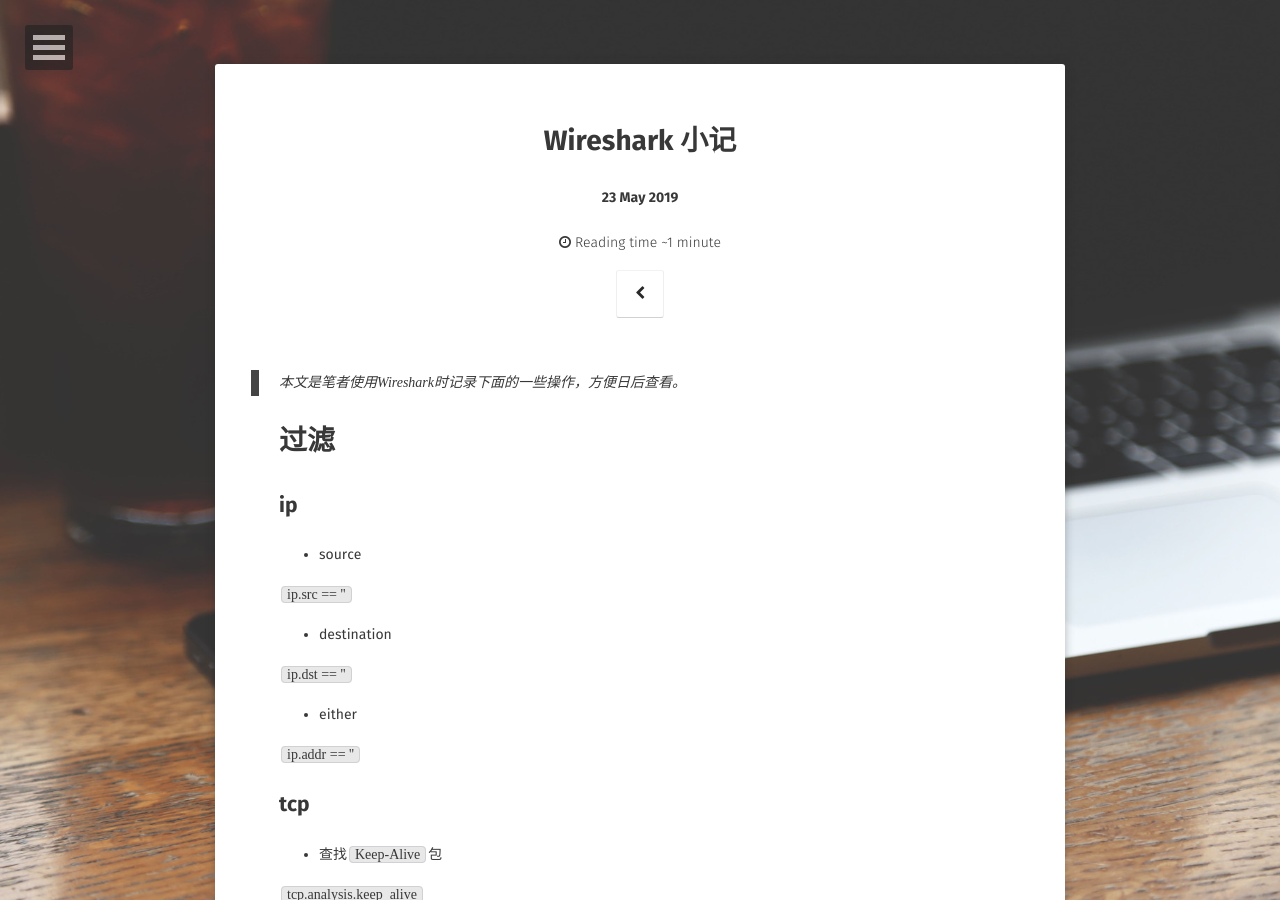
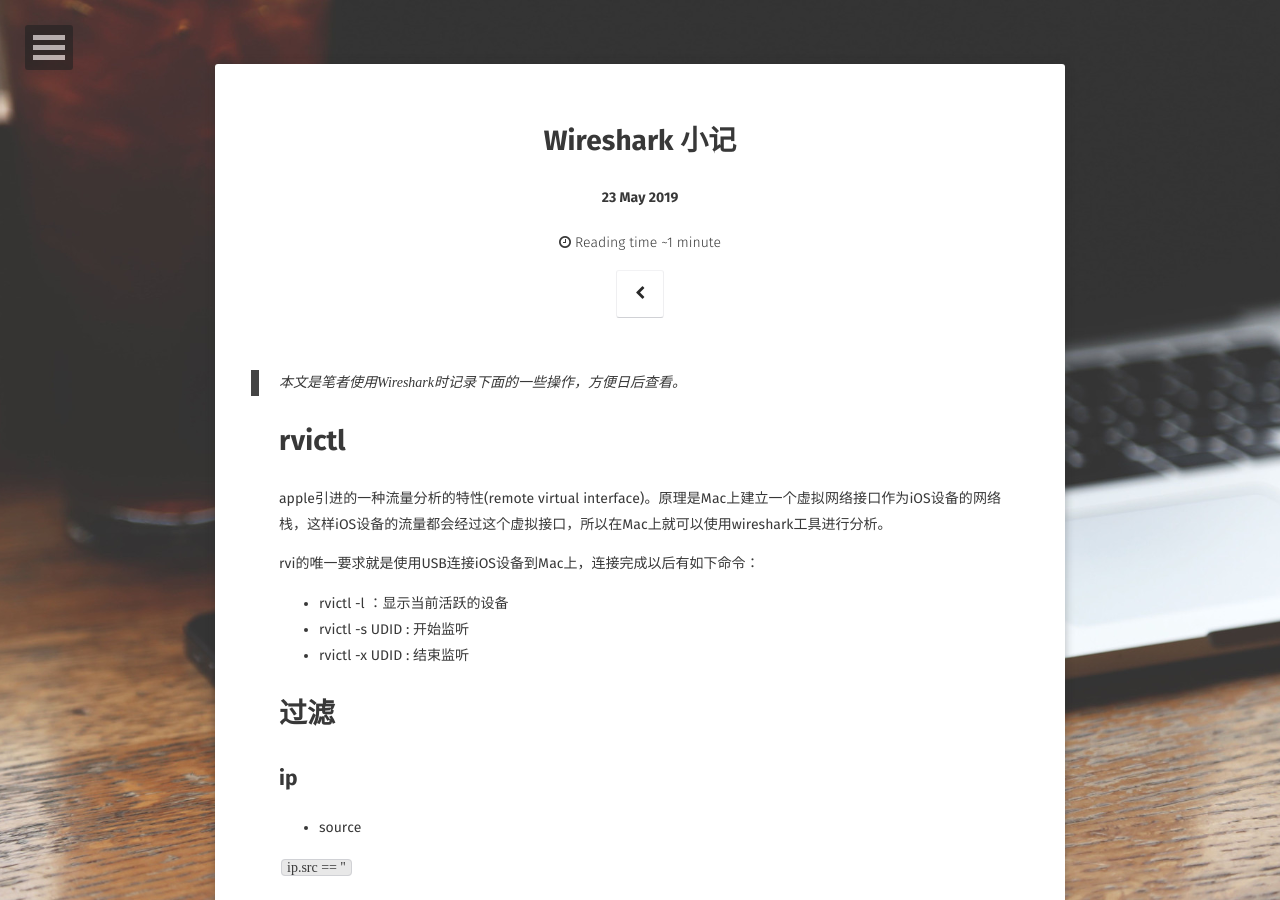
Before and after one commit to longjianjiang/longjianjiang.github.io, a Jekyll site: the page built from _posts/2019-05-23-wireshark-usage.md, in a window 1280 px wide and 900 px high. Built offline with Jekyll 4.4.1, drawn with Linux system fonts in a browser that asks for light colours; some web fonts are replaced; comment, search, counter and statistics services are not loaded.

Commit message:
Update(auto commit)

```diff
--- a/_posts/2019-05-23-wireshark-usage.md
+++ b/_posts/2019-05-23-wireshark-usage.md
@@ -9,6 +9,16 @@
 ---
 
 > 本文是笔者使用Wireshark时记录下面的一些操作，方便日后查看。
+
+# rvictl
+
+apple引进的一种流量分析的特性(remote virtual interface)。原理是Mac上建立一个虚拟网络接口作为iOS设备的网络栈，这样iOS设备的流量都会经过这个虚拟接口，所以在Mac上就可以使用wireshark工具进行分析。
+
+rvi的唯一要求就是使用USB连接iOS设备到Mac上，连接完成以后有如下命令：
+
+- rvictl -l ：显示当前活跃的设备
+- rvictl -s UDID : 开始监听
+- rvictl -x UDID : 结束监听
 
 # 过滤
 
```
